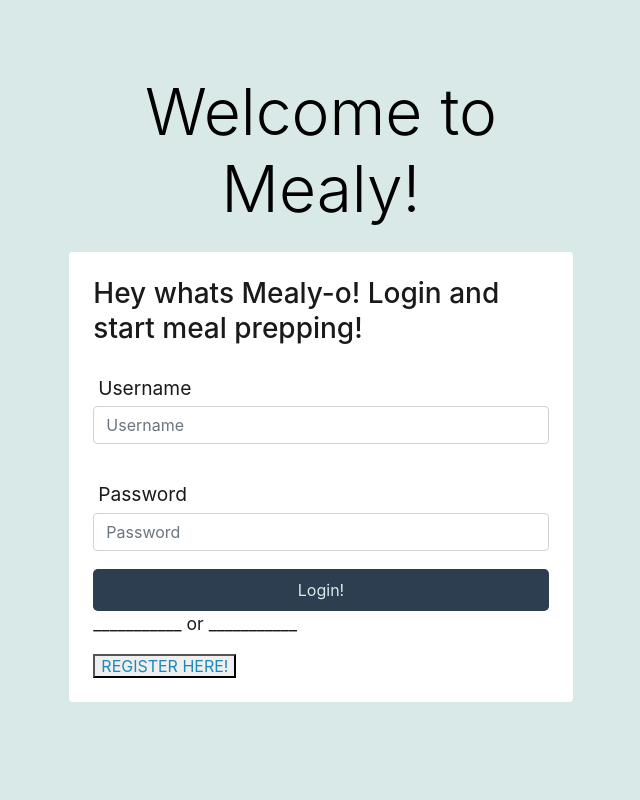
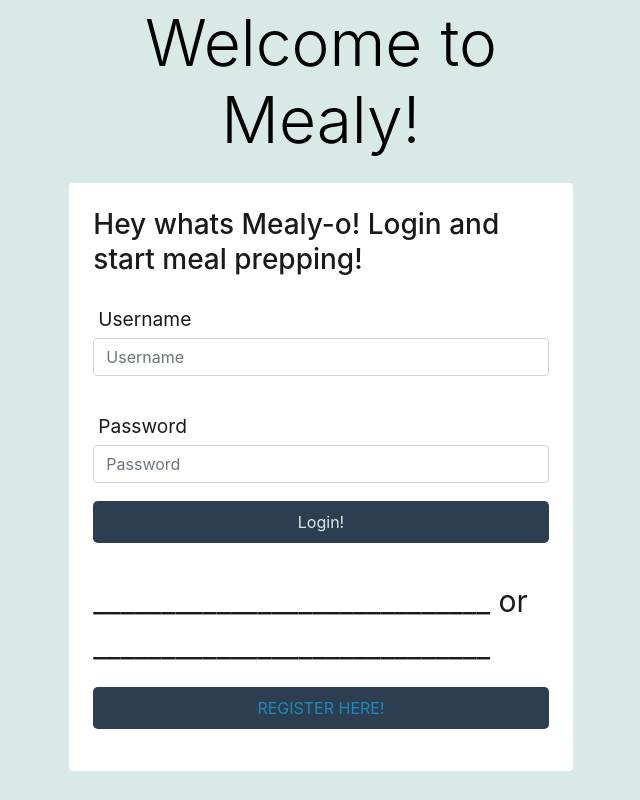
Before and after one commit to erikchiodo/weekly-meal-planner-project, a Node server app: page /login in a window 1280 px wide. Shown: the whole page, without its empty margins (304-944 px from the left). Run offline with Node 20, Linux system fonts and the light colour scheme; some libraries are stand-ins or nearby versions.

Commit message:
fixed up some design features

```diff
--- a/public/css/jass.css
+++ b/public/css/jass.css
@@ -1108,6 +1108,11 @@ a:hover {
   border-radius: calc(0.18rem - 1px) calc(0.18rem - 1px) 0 0;
 }
 
+.orClass{
+  font-size: 30px;
+  justify-content: center;
+}
+
 form {
   width: 100%;
 }
--- a/views/login.handlebars
+++ b/views/login.handlebars
@@ -25,20 +25,13 @@
 
 
 
-          <!-- <div class="form-group py-2">
-            <div class="form-check">
-              <input class="form-check-input" type="checkbox" value="yes" id="mailing-list">
-              <label class="form-check-label" for="mailing-list">
-                Sign up for the mailing list?
-              </label>
-            </div>
-          </div> -->
 
           <button class="btn btn-block btn-primary w-100" type="submit">Login!</button>
 
-          <div>
-            <p>___________ or ___________ </p>
-            <button><a href="/register">REGISTER HERE!</a></button>
+
+          <div class="form-group py-2" >
+            <p class="form-group py-2 orClass">                _____________________________ or _____________________________ </p>
+            <button class="btn btn-block btn-primary w-100"><a href="/register">REGISTER HERE!</a></button>
           </div>
         </form>
       </div>
```
